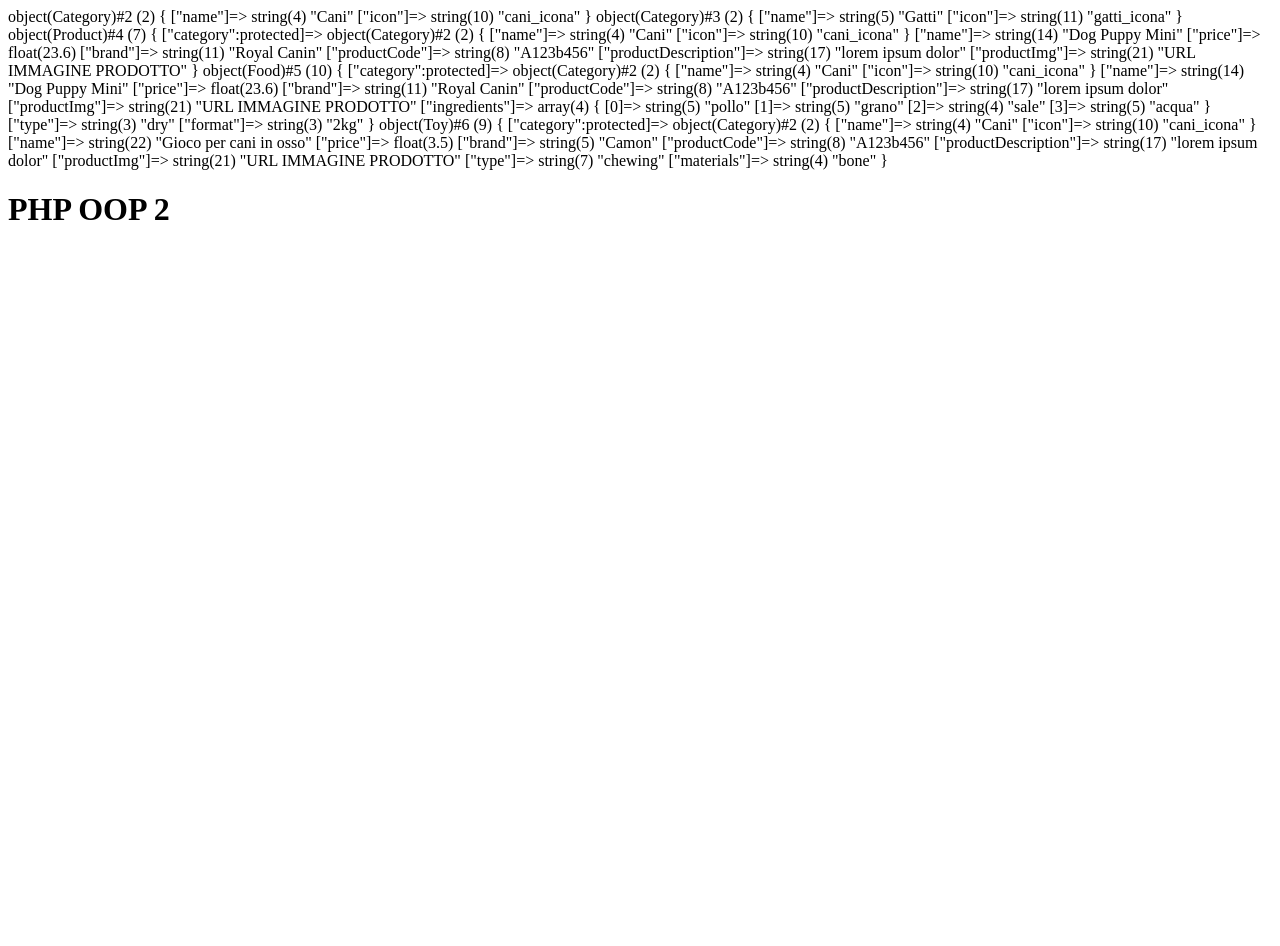
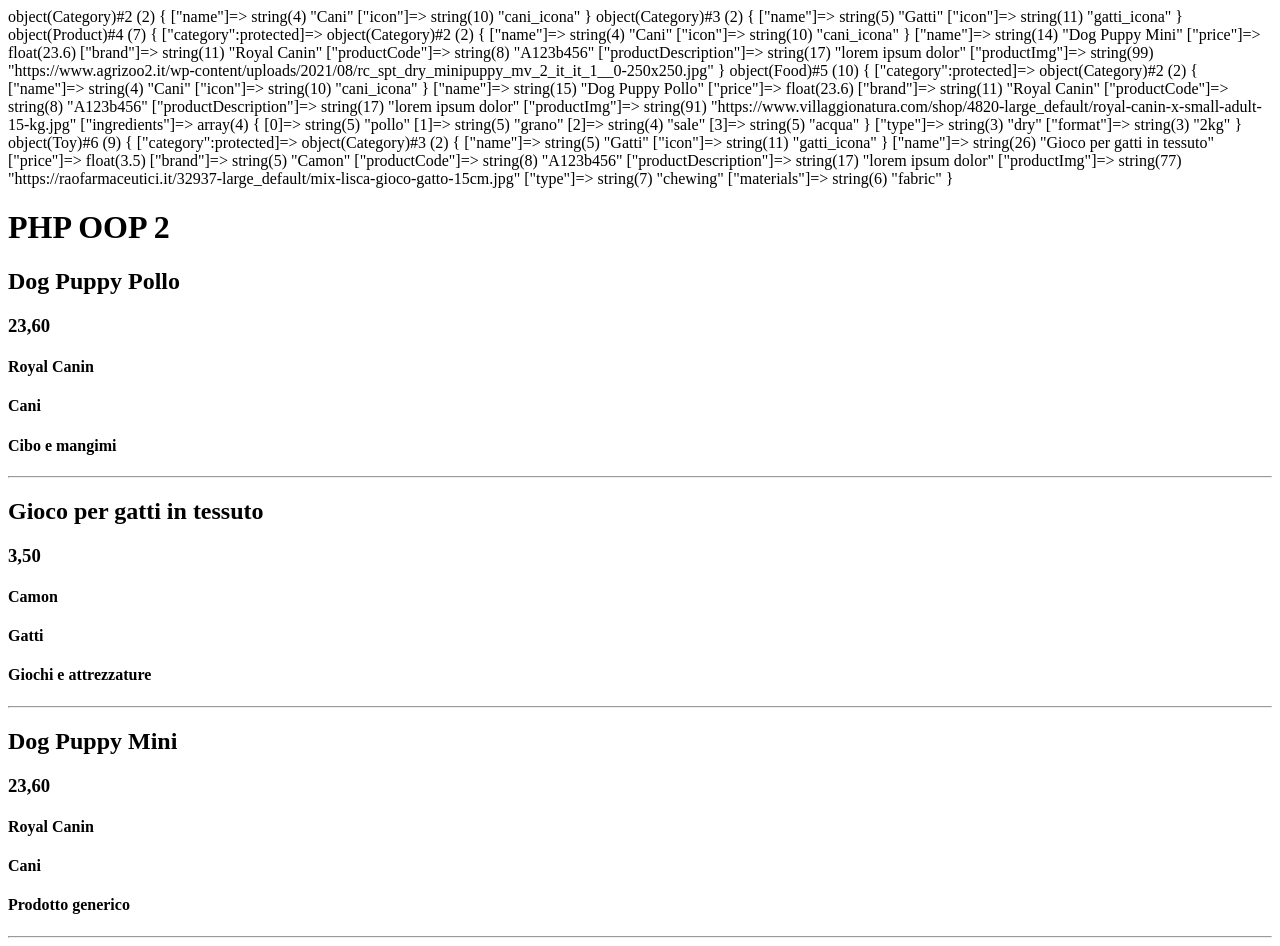
Before and after one commit to Claudio-Pri/php-oop-2, a PHP site: page / in a window 1280 px wide. Before the commit the page ends 220 px from the top, so only its background shows below. Run offline with PHP 8.4, Linux system fonts and the light colour scheme.

Commit message:
classe prodotto- img prodotto

```diff
--- a/index.php
+++ b/index.php
@@ -28,7 +28,7 @@
 
         //costruttore prodotto
         public function __construct(
-            Category $category, //qui errore
+            Category $category,
             string $name,
             float $price,
             string $brand,
@@ -45,23 +45,10 @@
             $this->productImg = $productImg;
         }
         public function setCategory(Category $category) {
-
             $this->category = $category;
-            // $categories = [
-            //     'cani',
-            //     'gatti'
-            // ];
-            // if(
-            //     is_string($category)
-            //     &&
-            //     in_array($category, $categories)
-            // ) {
-            //     $this->category = $category;
-            // }
-            // else {
-            //     $this->category = null;
-            // }
-
+        }
+        public function getCategory() {
+            return $this->category;
         }
     }
 
@@ -74,7 +61,7 @@
         "Royal Canin",
         "A123b456",
         "lorem ipsum dolor",
-        "URL IMMAGINE PRODOTTO"
+        "https://www.agrizoo2.it/wp-content/uploads/2021/08/rc_spt_dry_minipuppy_mv_2_it_it_1__0-250x250.jpg"
     );
     var_dump($exampleProduct);
 
@@ -112,12 +99,12 @@
     }
     $newExampleProduct = new Food(
         $cani,
-        "Dog Puppy Mini",
+        "Dog Puppy Pollo",
         23.60,
         "Royal Canin",
         "A123b456",
         "lorem ipsum dolor",
-        "URL IMMAGINE PRODOTTO",
+        "https://www.villaggionatura.com/shop/4820-large_default/royal-canin-x-small-adult-15-kg.jpg",
         [
             "pollo",
             "grano",
@@ -161,32 +148,24 @@
     }
 
     $newExampleToy = new Toy(
-        $cani,
-        "Gioco per cani in osso",
+        $gatti,
+        "Gioco per gatti in tessuto",
         3.50,
         "Camon",
         "A123b456",
         "lorem ipsum dolor",
-        "URL IMMAGINE PRODOTTO",
+        "https://raofarmaceutici.it/32937-large_default/mix-lisca-gioco-gatto-15cm.jpg",
         "chewing",
-        "bone"
+        "fabric"
     );
 
     var_dump($newExampleToy);
 
-    // class Toys extends Product {
-    //     public $type;
-    //     public $materials;
-    // }
-    // class Kennels extends Product {
-    //     public $type;
-    //     public $size;
-    // }
-    // class Pesticides extends Product {
-    //     public $type;
-    // }
-
-
+    $products = [
+        $newExampleProduct,
+        $newExampleToy,
+        $exampleProduct
+    ]
 ?>
 
 
@@ -201,5 +180,43 @@
         <h1>
              PHP OOP 2
         </h1>
+        <div>
+            <?php
+                foreach ($products as $product) {
+            ?>
+                <!-- <img src="<?php echo $product->productImg ?>" alt=""> -->
+                <h2>
+                    <?php echo $product->name ?>
+                </h2>
+                <h3>
+                    <?php echo number_format($product->price, 2, ',', '.') ?>
+                </h3>
+                <h4>
+                    <?php echo $product->brand ?>
+                </h4>
+                <h4>
+                    <?php echo $product->getCategory()->name ?>
+                </h4>
+                <h4>
+                    <?php $productClass = get_class($product);
+                        if ($productClass === 'Product') {
+                            echo 'Prodotto generico';
+                        }
+                        else if ($productClass === 'Food') {
+                            echo 'Cibo e mangimi';
+                        }
+                        else if ($productClass === 'Toy') {
+                            echo 'Giochi e attrezzature';
+                        }
+
+                    ?>
+                </h4>
+
+                <?php echo '<hr/>' ?>
+
+            <?php
+                }
+            ?>
+        </div>
     </body>
 </html>
```
